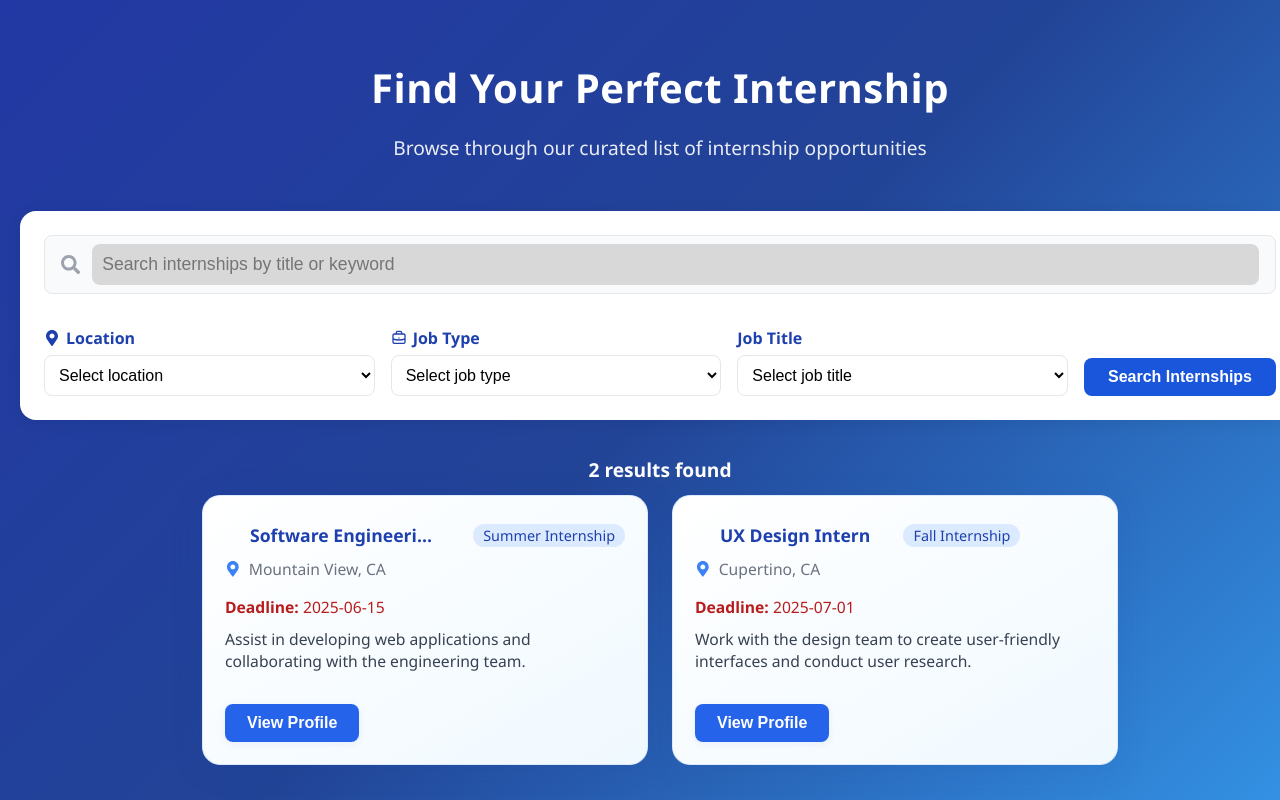
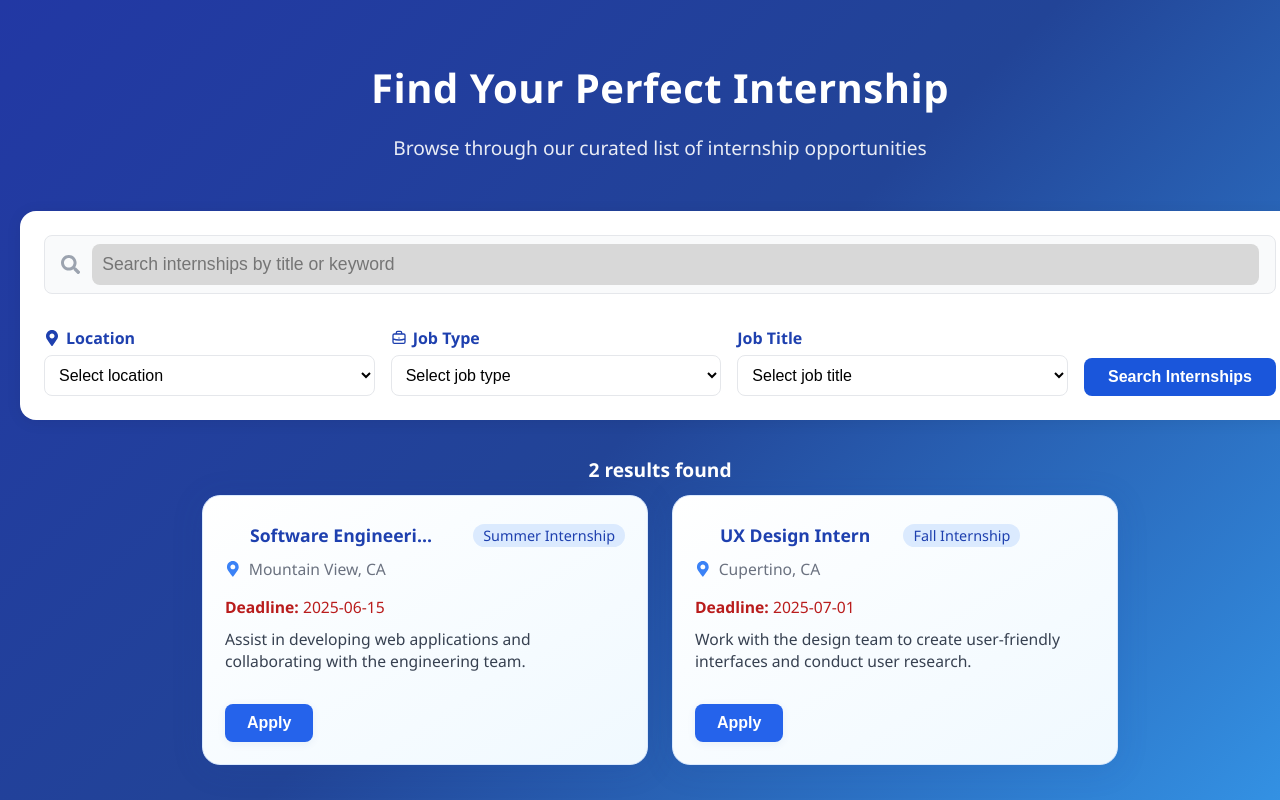
Before and after one commit to kaveenskn/InternQuest-web-Group2, a React (Vite) app: page /internships in a window 1280 px wide. Built offline with nearby package versions, Linux system fonts and the light colour scheme.

Commit message:
change button name

```diff
--- a/src/pages/internshipFinderPage.jsx
+++ b/src/pages/internshipFinderPage.jsx
@@ -136,7 +136,7 @@ const InternshipFinderPage = () => {
                 <div className="card-desc">
                   {i.description}
                 </div>
-                <button className="view-profile-btn">View Profile</button>
+                <button className="apply-btn">Apply</button>
               </div>
             </div>
           ))}
--- a/src/styles/internshipFinderPage.css
+++ b/src/styles/internshipFinderPage.css
@@ -220,7 +220,7 @@
   margin-top: 4px;
 }
 
-.view-profile-btn {
+.apply-btn {
   margin-top: 32px;
   background: #2563eb;
   color: #fff;
@@ -234,6 +234,6 @@
   box-shadow: 0 2px 8px rgba(34, 68, 151, 0.07);
   align-self: flex-start;
 }
-.view-profile-btn:hover {
+.apply-btn:hover {
   background: #1e40af;
 }
```
